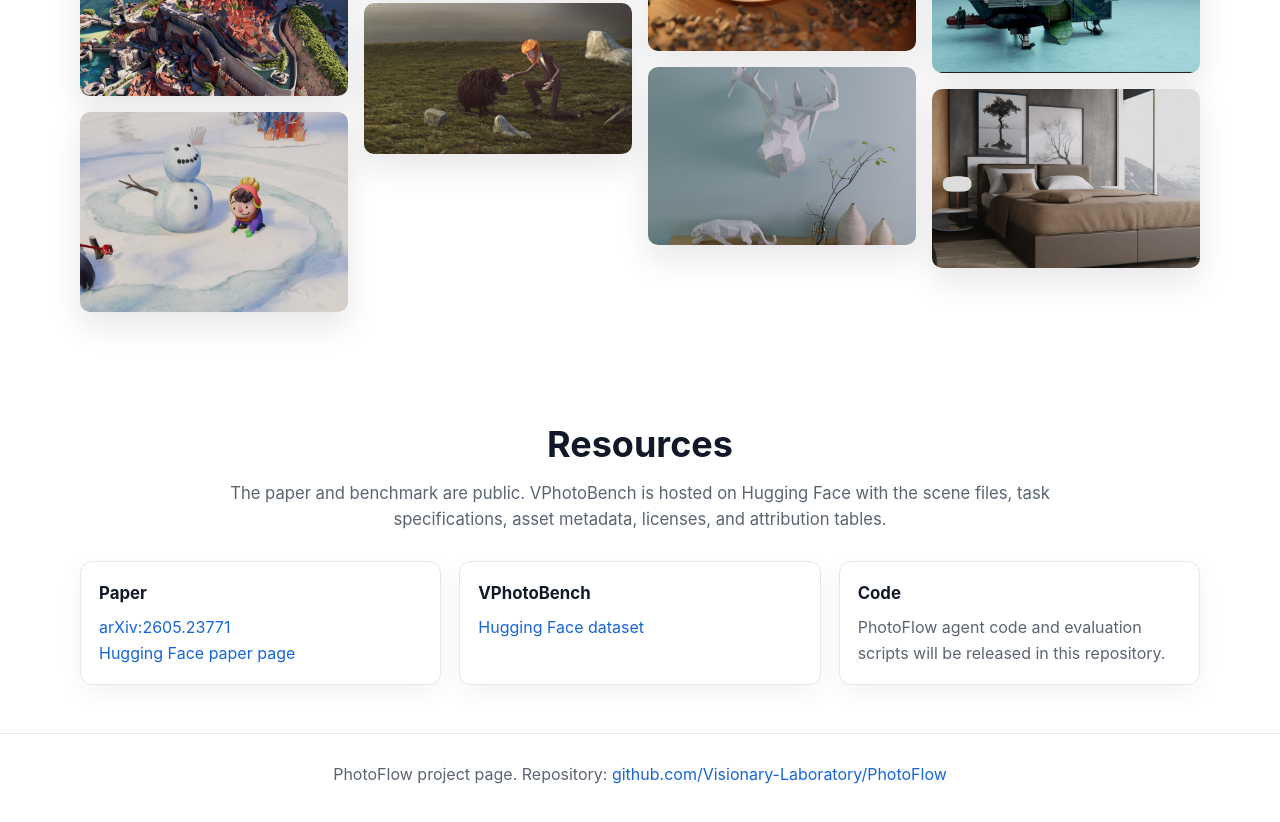
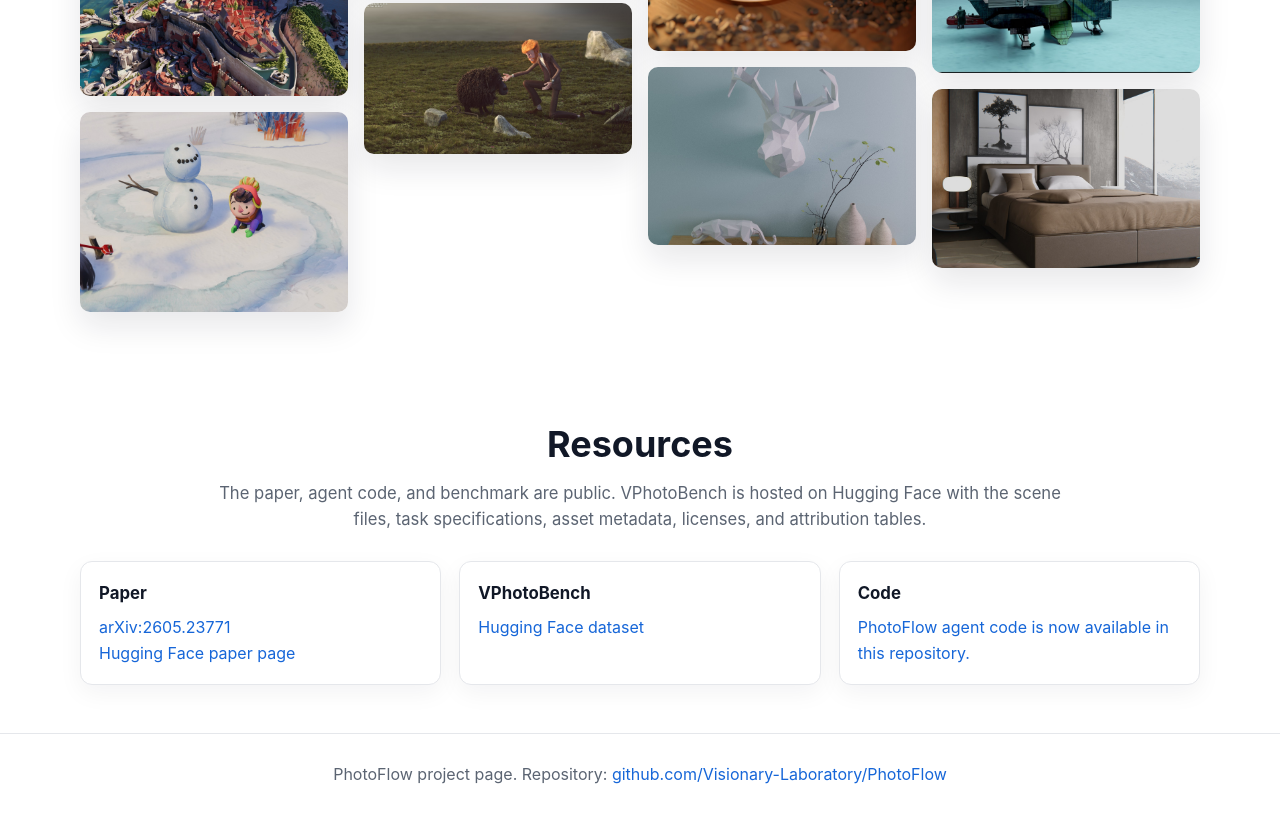
Before and after one commit to Visionary-Laboratory/PhotoFlow, a plain HTML site: page index.html in a window 1280 px wide. Shown: the part 4011-4833 px from the top of the page. Drawn offline with Linux system fonts and the light colour scheme.

Commit message:
Update project page code release link

```diff
--- a/index.html
+++ b/index.html
@@ -852,7 +852,7 @@
       <div class="wrap">
         <h2>Resources</h2>
         <p class="lead">
-          The paper and benchmark are public. VPhotoBench is hosted on Hugging Face with the
+          The paper, agent code, and benchmark are public. VPhotoBench is hosted on Hugging Face with the
           scene files, task specifications, asset metadata, licenses, and attribution tables.
         </p>
         <div class="grid release">
@@ -869,7 +869,7 @@
           </div>
           <div class="card">
             <h3>Code</h3>
-            <p>PhotoFlow agent code and evaluation scripts will be released in this repository.</p>
+            <p><a href="https://github.com/Visionary-Laboratory/PhotoFlow" target="_blank" rel="noopener">PhotoFlow agent code is now available in this repository.</a></p>
           </div>
         </div>
       </div>
```
